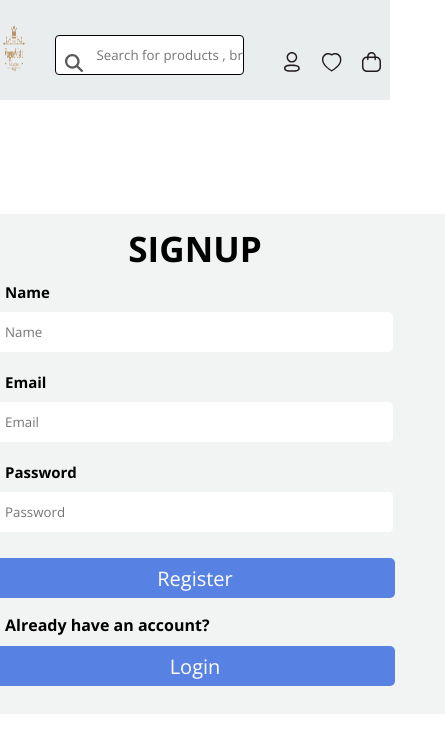
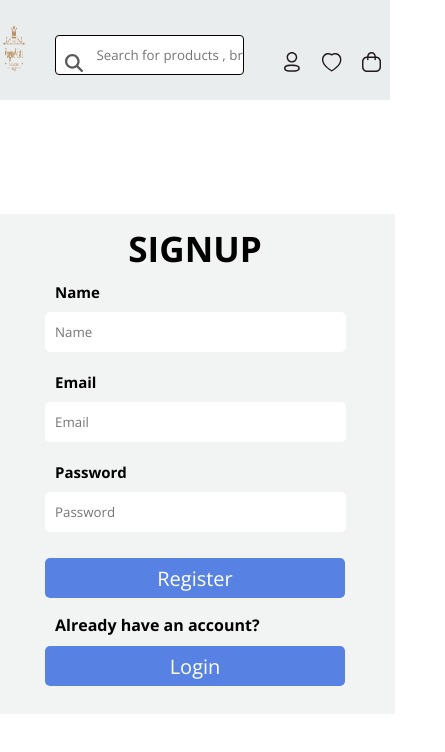
Before and after one commit to sangeeta-saini/VogueVista, a React (Vite) app: page /signup in a window 390 px wide. Shown: the top 752 px of the page, 445 px wide, since content can reach past the window. Built offline with nearby package versions, Linux system fonts and the light colour scheme; no server answers.

Commit message:
fix issues

```diff
--- a/src/pages/Login/login.css
+++ b/src/pages/Login/login.css
@@ -10,7 +10,6 @@
   top: 55%;
   left: 50%;
   transform: translate(-50%, -50%);
-  font-family: PP Object sans, sans-serif;
 }
 
 .input-container-2 {
@@ -29,3 +28,15 @@
   text-align: center;
   margin-top: 10px;
 }
+
+@media (max-width: 750px) {
+  .container {
+    max-width: 400px;
+    margin: auto;
+  }
+
+  .input-container {
+    max-width: 300px;
+    margin: auto;
+  }
+}
--- a/src/pages/Profile/Profile.css
+++ b/src/pages/Profile/Profile.css
@@ -35,7 +35,7 @@
 }
 
 .orders {
-  padding: 20px 20px;
+  padding: 10px 20px;
   height: 100px;
   width: 130px;
   font-size: 15px;
```
